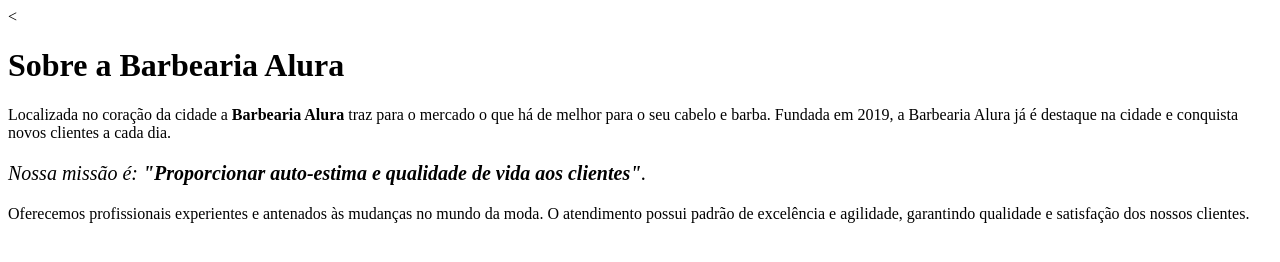
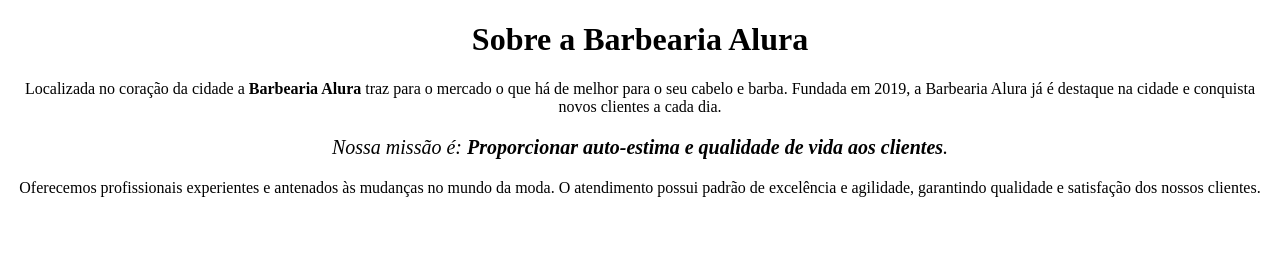
Before and after one commit to wellen1806/wellen, a plain HTML site: page index.html in a window 1280 px wide. Drawn offline with Linux system fonts and the light colour scheme.

Commit message:
Add files via upload

```diff
--- a/index.html
+++ b/index.html
@@ -3,14 +3,20 @@
     <head>
       <meta charset="utf-8">
       <title> Barbearia Alura </title>
+
+     <style>
+        p {
+          text-align: center
+        }
+     </style>
     </head>
-    <<body>
-      <h1>Sobre a Barbearia Alura</h1>
+    <body>
+      <h1 style="text-align: center">Sobre a Barbearia Alura</h1>
 
-      <p>Localizada no coração da cidade a <strong>Barbearia Alura</strong> traz para o mercado o que há de melhor para o seu cabelo e barba. Fundada em 2019, a Barbearia Alura já é destaque na cidade e conquista novos clientes a cada dia.</p>
+      <p style= >Localizada no coração da cidade a <strong>Barbearia Alura</strong> traz para o mercado o que há de melhor para o seu cabelo e barba. Fundada em 2019, a Barbearia Alura já é destaque na cidade e conquista novos clientes a cada dia.</p>
 
-      <p style="font-size: 20px"><em>Nossa missão é: <strong>"Proporcionar auto-estima e qualidade de vida aos clientes"</strong>.</em></p>
+      <p style="font-size: 20px; text-align: center"><em>Nossa missão é: <strong>Proporcionar auto-estima e qualidade de vida aos clientes</strong>.</em></p>
 
-      <p>Oferecemos profissionais experientes e antenados às mudanças no mundo da moda. O atendimento possui padrão de excelência e agilidade, garantindo qualidade e satisfação dos nossos clientes.</p>
+      <p style="text-align: center">Oferecemos profissionais experientes e antenados às mudanças no mundo da moda. O atendimento possui padrão de excelência e agilidade, garantindo qualidade e satisfação dos nossos clientes.</p>
     </body>
 </html>
```
